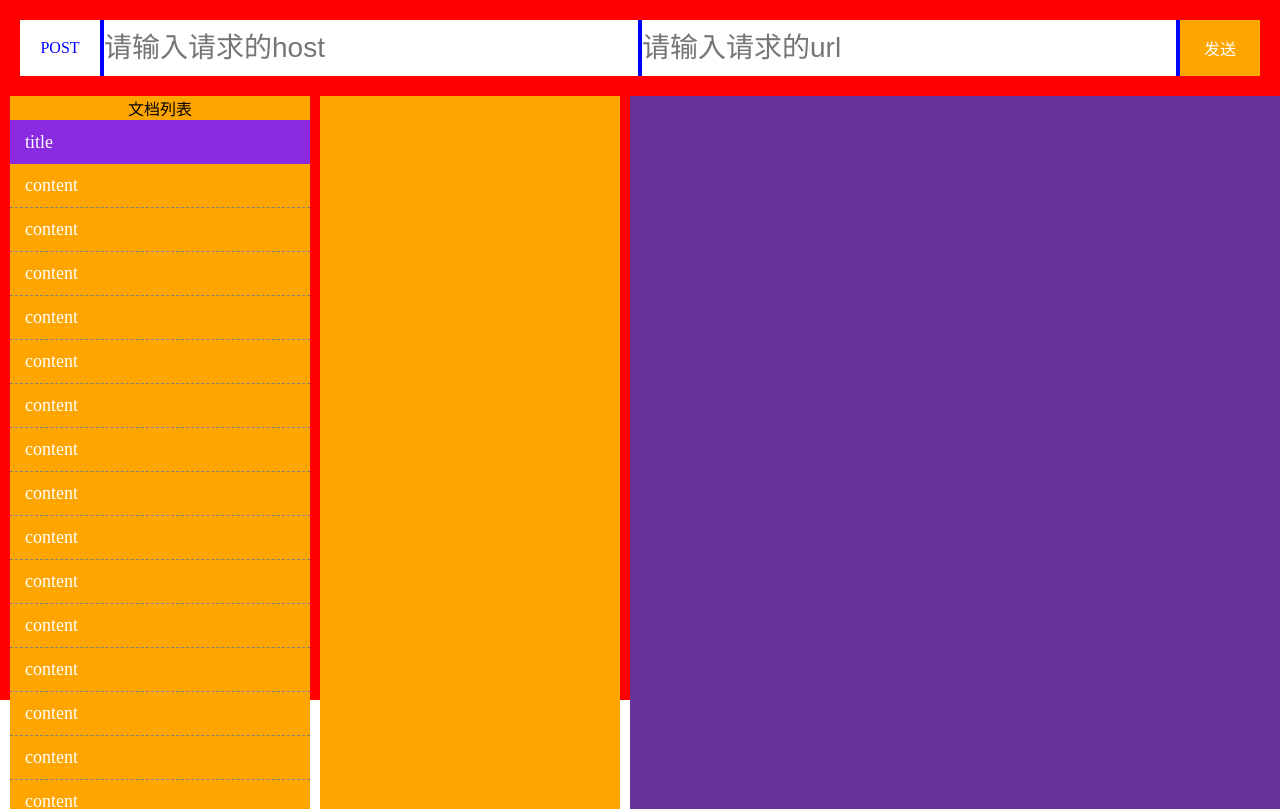
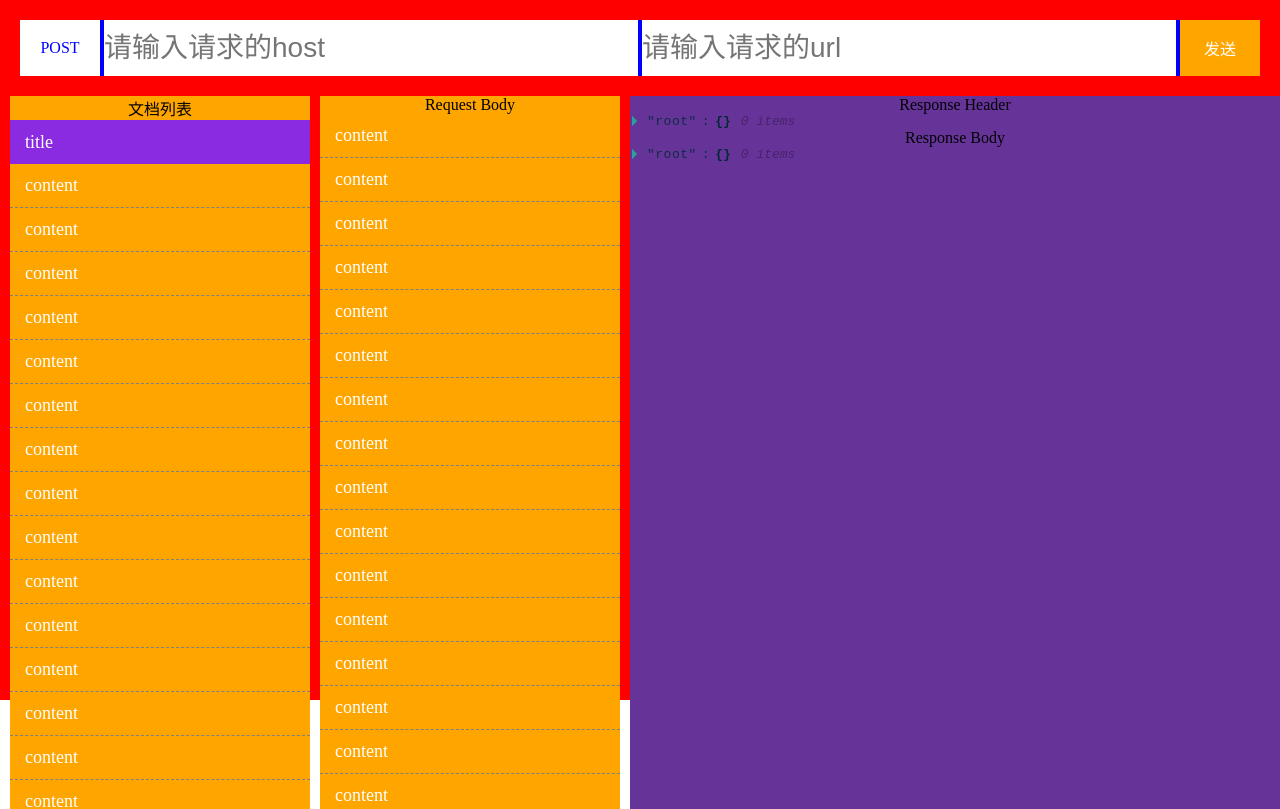
Before and after one commit to gaojihao/Rest, a React (Create React App) app: page / in a window 1280 px wide. Shown: the top 809 px of the page. Built offline with nearby package versions, Linux system fonts and the light colour scheme.

Commit message:
add react-json-view

```diff
--- a/package.json
+++ b/package.json
@@ -5,6 +5,7 @@
   "dependencies": {
     "react": "^16.8.1",
     "react-dom": "^16.8.1",
+    "react-json-view": "^1.19.1",
     "react-redux": "^6.0.0",
     "react-scripts": "2.1.5",
     "redux": "^4.0.1",
--- a/src/components/Middle/index.js
+++ b/src/components/Middle/index.js
@@ -1,11 +1,35 @@
 import React, { Component } from 'react';
 import './styls.css';
 
+const list = [1,2,3,4,5,6,7,7,7,7,7,7,7,7,7,77,7,7,7,7,7,7,7,7,7];
+
 class Middle extends Component {
     render(){
-        return (<header>
-            <div></div>
-        </header>);
+        return (
+        <div>
+            <div className="title">
+                <span>Request Body</span>
+            </div>
+            <div className="content">
+                {this.renderRequestItem()}
+            </div>
+        </div>
+        );
+    }
+
+    renderRequestItem= () => {
+        const items = list;
+        if (!items) {
+            return null;
+        }
+
+        return items.map((item, index) => {
+            return (
+                <li className="docTitle">
+                    <span>content</span>
+                </li>
+            );
+        })
     }
 }
 
--- a/src/components/Right/index.js
+++ b/src/components/Right/index.js
@@ -1,11 +1,25 @@
 import React, { Component } from 'react';
 import './styls.css';
+import ReactJson from 'react-json-view'
 
 class Right extends Component {
     render(){
-        return (<header>
-            <div></div>
-        </header>);
+        return (
+        <div>
+            <div className="title">
+                <span>Response Header</span>
+            </div>
+            <div>
+                <ReactJson />
+            </div>
+            <div className="title">
+                <span>Response Body</span>
+            </div>
+            <div>
+                <ReactJson />
+            </div>
+        </div>
+        );
     }
 }
 
```
Also changed, not shown: 1 other file (tests, documents, lock files or other folders).
